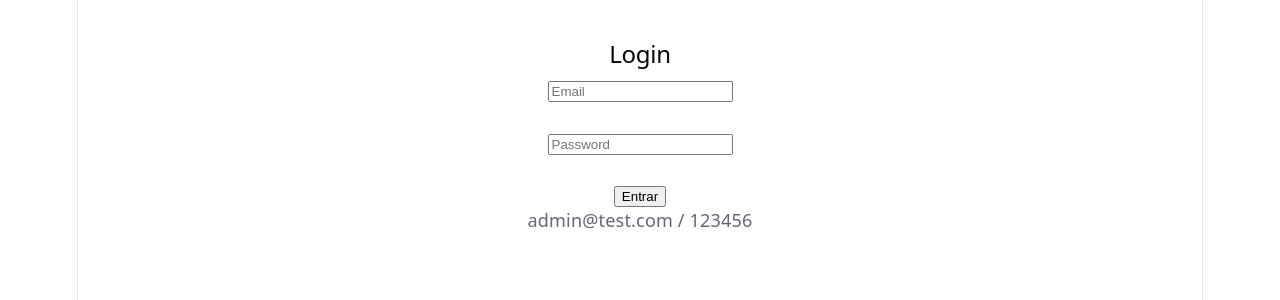
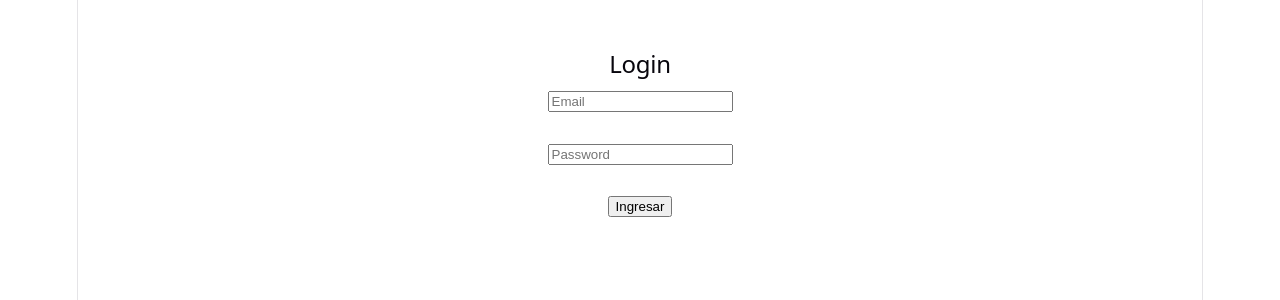
Before and after one commit to juanquintanilla-ops/helpdesk-microservices, a React app in the folder frontend/: page / in a window 1280 px wide. Shown: the top 300 px of the page. Built offline with nearby package versions, Linux system fonts and the light colour scheme; the HTML template or start-up script is replaced by a standard one.

Commit message:
fix login undefined

```diff
--- a/frontend/src/pages/Login.jsx
+++ b/frontend/src/pages/Login.jsx
@@ -3,25 +3,41 @@ import API from "../services/api";
 
 export default function Login(){
 
-  const [email,setEmail]=useState("");
-  const [password,setPassword]=useState("");
+  const [email,setEmail] = useState("");
+  const [password,setPassword] = useState("");
 
   const login = async ()=>{
     try{
-      const res = await API.post("/login",{email,password});
-      localStorage.setItem("user", JSON.stringify(res.data.user));
-      window.location.href="/dashboard";
-    }catch{
+      const res = await API.post("/login",{ email, password });
+
+      // 🔴 VALIDAR QUE SÍ VIENE DATA
+      if(!res.data || !res.data.role){
+        alert("Respuesta inválida del servidor");
+        return;
+      }
+
+      // 🔴 GUARDADO CORRECTO
+      localStorage.setItem("user", JSON.stringify(res.data));
+
+      // 🔴 VERIFICACIÓN (IMPORTANTE)
+      console.log("USER GUARDADO:", res.data);
+
+      window.location.href = "/dashboard";
+
+    }catch(e){
+      console.error(e);
       alert("Error de login");
     }
   };
 
   return (
-    <div style={{padding:40}}>
+    <div style={{padding:50}}>
+
       <h2>Login</h2>
 
       <input
         placeholder="Email"
+        value={email}
         onChange={e=>setEmail(e.target.value)}
       />
 
@@ -30,14 +46,16 @@ export default function Login(){
       <input
         type="password"
         placeholder="Password"
+        value={password}
         onChange={e=>setPassword(e.target.value)}
       />
 
       <br/><br/>
 
-      <button onClick={login}>Entrar</button>
+      <button onClick={login}>
+        Ingresar
+      </button>
 
-      <p>admin@test.com / 123456</p>
     </div>
   );
 }
```
